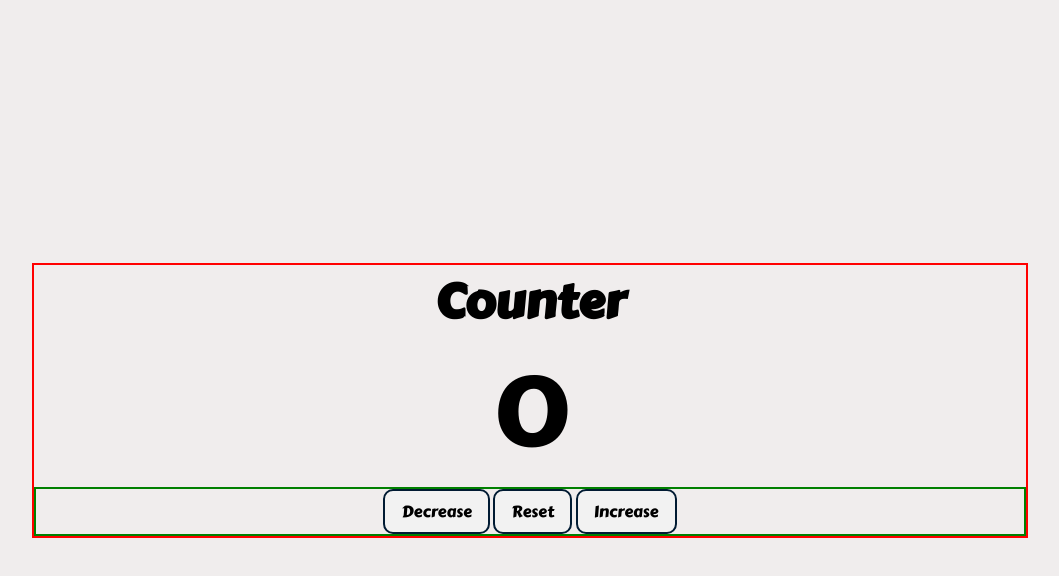
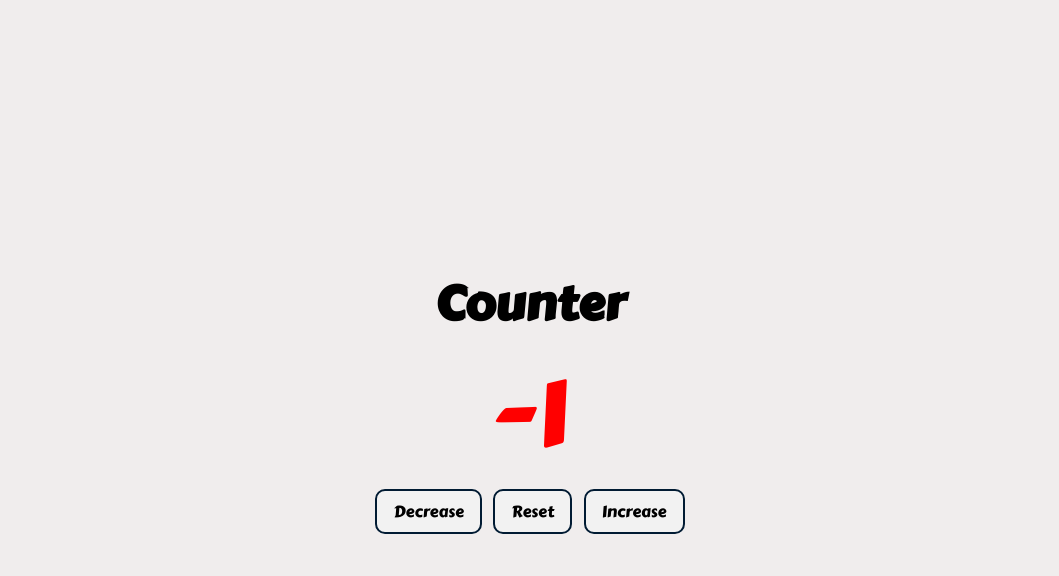
Before and after one commit to arehtunde/JS-practice-projects, a website: page index.html in a window 1280 px wide. Both pictures are taken after a click on the button "Decrease". Shown: the whole page, without its empty margins (110-1169 px from the left). Drawn offline with Linux system fonts and the light colour scheme.

Commit message:
completed task

```diff
--- a/index.html
+++ b/index.html
@@ -15,9 +15,9 @@
     <h1 class="main_heading">Counter</h1>
     <div class="main_counter">0</div>
     <div class="main_button">
-      <button>Decrease</button>
-      <button>Reset</button>
-      <button>Increase</button>
+      <button class="decrease">Decrease</button>
+      <button class="reset">Reset</button>
+      <button class="increase">Increase</button>
     </div>
   </main>
 </body>
--- a/src/index.js
+++ b/src/index.js
@@ -1,12 +1,27 @@
-const button = document.querySelector('.wrapper_button');
-const body = document.querySelector('body');
-const colorText = document.querySelector('.color-text');
-const colors = ['green', 'red', 'rgba(133,122,200)', '#f15025', '#f0eded'];
+/* eslint-disable no-plusplus */
+const counter = document.querySelector('.main_counter');
+const buttons = document.querySelectorAll('button');
+let count = 0;
 
-const randomNumber = () => Math.floor(Math.random() * colors.length);
+buttons.forEach((btn) => {
+  btn.addEventListener('click', (e) => {
+    const style = e.target.classList;
 
-button.addEventListener('click', () => {
-  const randomColor = randomNumber();
-  body.style.backgroundColor = colors[randomColor];
-  colorText.textContent = colors[randomColor];
+    if (style.contains('increase')) {
+      counter.innerHTML = ++count;
+    } else if (style.contains('decrease')) {
+      counter.innerHTML = --count;
+    } else {
+      count = 0;
+      counter.innerHTML = count;
+    }
+
+    if (count > 0) {
+      counter.style.color = 'green';
+    } else if (count < 0) {
+      counter.style.color = 'red';
+    } else {
+      counter.style.color = '#011b33';
+    }
+  });
 });
--- a/src/style.scss
+++ b/src/style.scss
@@ -11,17 +11,15 @@
 }
 
 body {
+  width: 100%;
+  height: 100vh;
   display: grid;
   place-items: center;
-  width: 100%;
-  height: 100vh;
   background-color: #f0eded;
   font-family: 'Carter One', cursive;
 }
 
 .main {
-  width: Min(100vw, calc(70% + 6.25rem));
-  border: 2px solid red;
   text-align: center;
 
   &_heading {
@@ -30,10 +28,6 @@ body {
 
   &_counter {
     font-size: clamp(4.5rem, 3.5769rem + 4.6154vw, 6rem);
-  }
-
-  &_button {
-    border: 2px solid green;
   }
 }
 
@@ -50,4 +44,8 @@ button {
     background-color: #011b33;
     color: #f2f2f2;
   }
+
+  &:nth-child(2n) {
+    margin: 0 .5rem;
+  }
 }
```
Also changed, not shown: dist/style.css, src/style.css, 1 other file.
